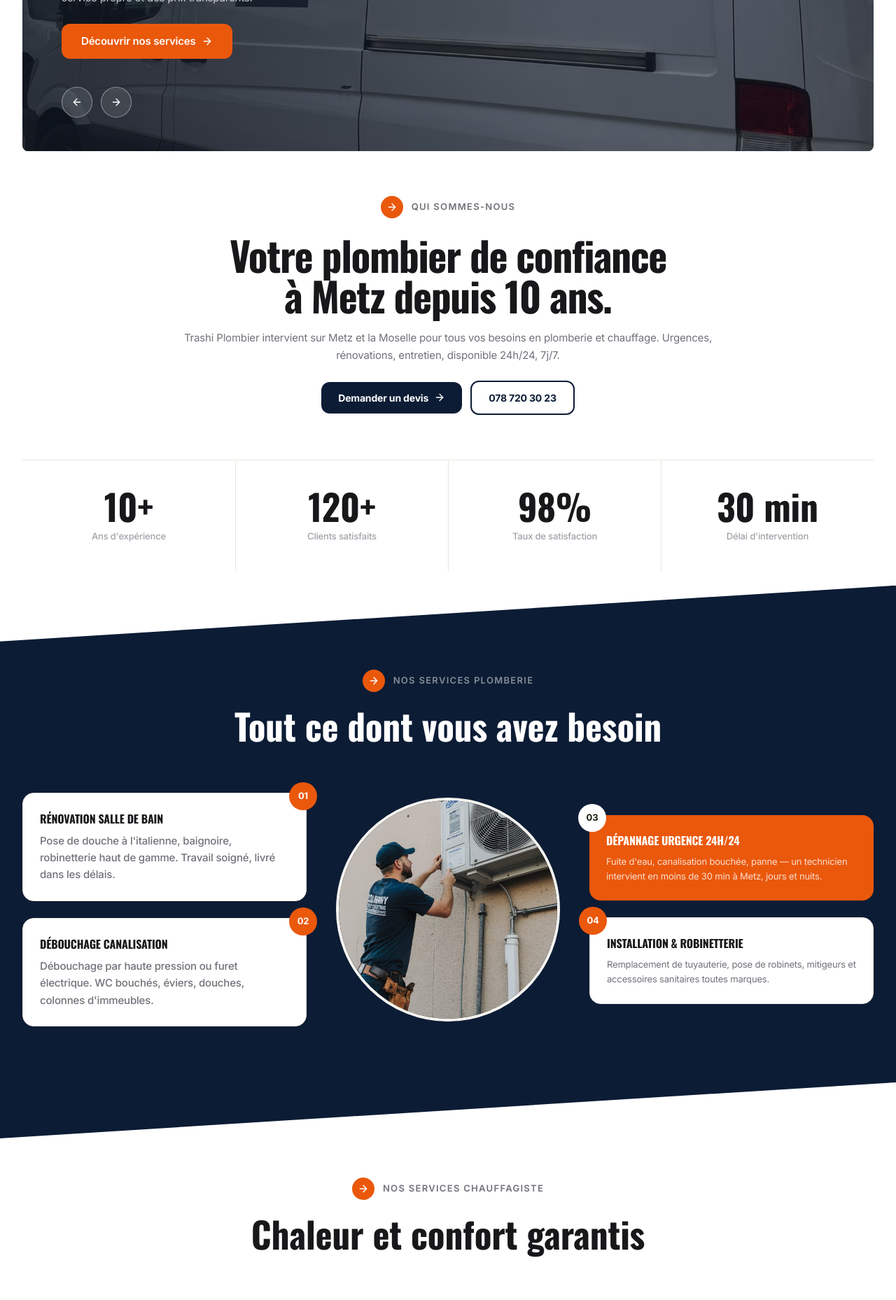
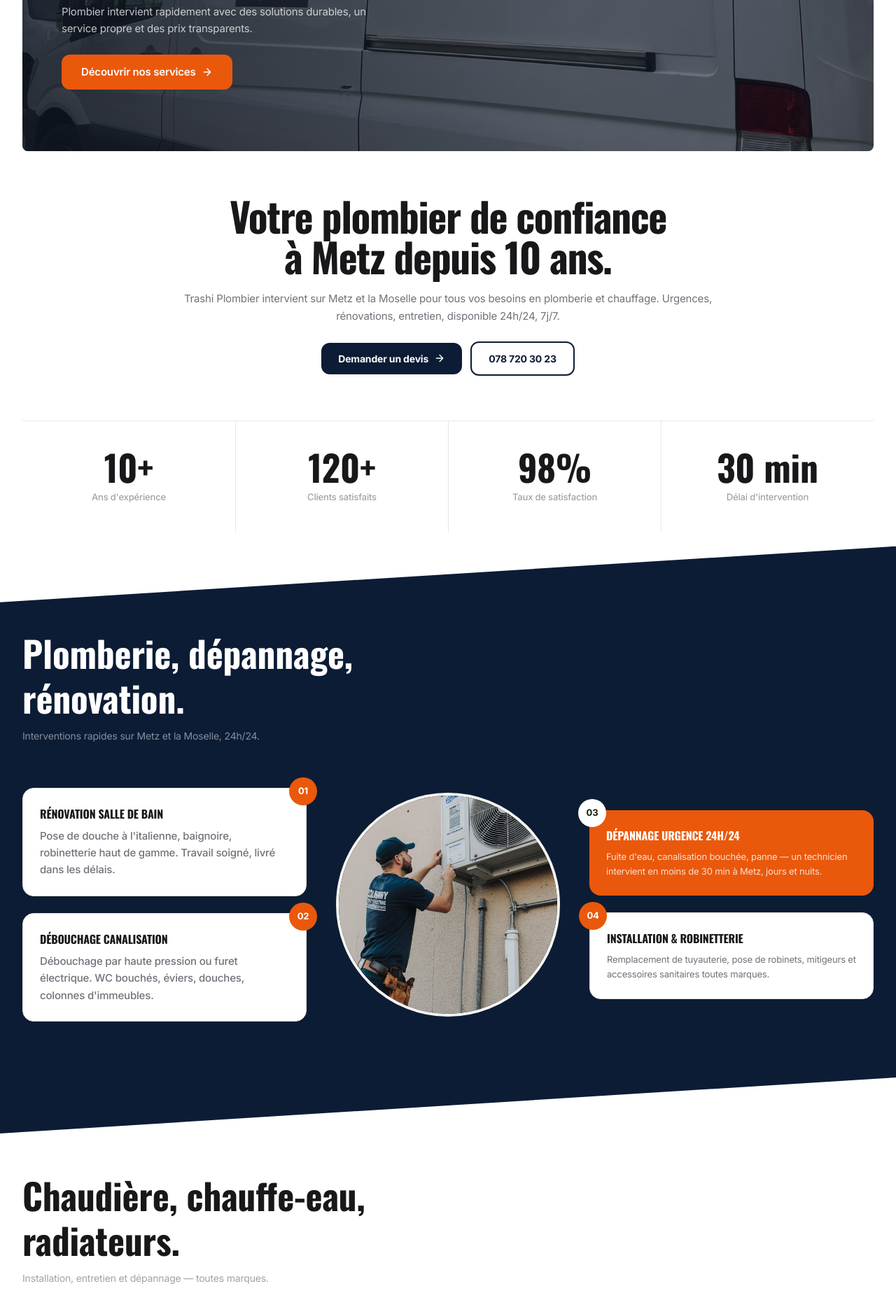
Before and after one commit to madebyaldo/trashi-plombier, a Next.js app: page / in a window 1280 px wide. Shown: the part 520-2378 px from the top of the page at 70% size. Built offline with nearby package versions, Linux system fonts and the light colour scheme.

Commit message:
remove repetitive eyebrow badges, left-align headers, direct headings

```diff
--- a/app/page.tsx
+++ b/app/page.tsx
@@ -37,14 +37,6 @@ export default function HomePage() {
 
             {/* ── Content — pinned to bottom-left ── */}
             <div className="relative z-10 h-full flex flex-col justify-end pb-8 px-5 lg:pb-12 lg:px-14 max-w-[680px]">
-              {/* Eyebrow */}
-              <span
-                className="inline-block text-[11px] font-bold uppercase tracking-[0.22em] mb-4"
-                style={{ color: "#EA580C" }}
-              >
-                Disponible 24h/24 – Expert certifié
-              </span>
-
               {/* Heading */}
               <h1
                 className="font-heading font-black text-white uppercase leading-[0.95] tracking-tight mb-5"
@@ -71,25 +63,6 @@ export default function HomePage() {
                 </Link>
               </div>
 
-              {/* Slider arrows */}
-              <div className="flex items-center gap-3">
-                <button
-                  aria-label="Précédent"
-                  className="w-11 h-11 rounded-full border border-white/40 bg-white/10 flex items-center justify-center text-white hover:bg-white/20 transition-colors"
-                >
-                  <svg className="w-4 h-4" fill="none" stroke="currentColor" viewBox="0 0 24 24" strokeWidth={2}>
-                    <path strokeLinecap="round" strokeLinejoin="round" d="M19 12H5M12 19l-7-7 7-7"/>
-                  </svg>
-                </button>
-                <button
-                  aria-label="Suivant"
-                  className="w-11 h-11 rounded-full border border-white/40 bg-white/10 flex items-center justify-center text-white hover:bg-white/20 transition-colors"
-                >
-                  <svg className="w-4 h-4" fill="none" stroke="currentColor" viewBox="0 0 24 24" strokeWidth={2}>
-                    <path strokeLinecap="round" strokeLinejoin="round" d="M5 12h14M12 5l7 7-7 7"/>
-                  </svg>
-                </button>
-              </div>
             </div>
           </div>
         </div>
@@ -112,18 +85,11 @@ export default function HomePage() {
         <div className="max-w-[1440px] mx-auto px-6 lg:px-8">
 
           {/* Header */}
-          <div className="text-center mb-16">
-            <div className="flex items-center justify-center gap-3 mb-4">
-              <div className="w-8 h-8 rounded-full flex items-center justify-center shrink-0" style={{ background: "#EA580C" }}>
-                <svg className="w-4 h-4 text-white" fill="none" stroke="currentColor" viewBox="0 0 24 24" strokeWidth={2.2}>
-                  <path strokeLinecap="round" strokeLinejoin="round" d="M5 12h14M12 5l7 7-7 7"/>
-                </svg>
-              </div>
-              <span className="text-[13px] font-semibold text-white/50 uppercase tracking-widest">Nos services plomberie</span>
-            </div>
+          <div className="mb-16">
             <h2 className="font-heading font-black text-white leading-tight" style={{ fontSize: "clamp(2rem, 4vw, 3.5rem)" }}>
-              Tout ce dont vous avez besoin
+              Plomberie, dépannage,<br />rénovation.
             </h2>
+            <p className="text-white/50 text-[14px] mt-3">Interventions rapides sur Metz et la Moselle, 24h/24.</p>
           </div>
 
           {/* Process: left cards | circle image | right cards */}
@@ -138,18 +104,11 @@ export default function HomePage() {
         <div className="max-w-[1440px] mx-auto px-6 lg:px-8">
 
           {/* Header */}
-          <div className="text-center mb-16">
-            <div className="flex items-center justify-center gap-3 mb-4">
-              <div className="w-8 h-8 rounded-full flex items-center justify-center shrink-0" style={{ background: "#EA580C" }}>
-                <svg className="w-4 h-4 text-white" fill="none" stroke="currentColor" viewBox="0 0 24 24" strokeWidth={2.2}>
-                  <path strokeLinecap="round" strokeLinejoin="round" d="M5 12h14M12 5l7 7-7 7"/>
-                </svg>
-              </div>
-              <span className="text-[13px] font-semibold text-ink-500 uppercase tracking-widest">Nos services chauffagiste</span>
-            </div>
+          <div className="mb-12">
             <h2 className="font-heading font-black text-ink-900 leading-tight" style={{ fontSize: "clamp(2rem, 4vw, 3.5rem)" }}>
-              Chaleur et confort garantis
+              Chaudière, chauffe-eau,<br />radiateurs.
             </h2>
+            <p className="text-ink-400 text-[14px] mt-3">Installation, entretien et dépannage — toutes marques.</p>
           </div>
 
           {/* Service cards */}
@@ -197,14 +156,6 @@ export default function HomePage() {
 
           {/* Header */}
           <div className="mb-8">
-            <div className="flex items-center gap-3 mb-4">
-              <div className="w-8 h-8 rounded-full flex items-center justify-center shrink-0" style={{ background: "#EA580C" }}>
-                <svg className="w-4 h-4 text-white" fill="none" stroke="currentColor" viewBox="0 0 24 24" strokeWidth={2.2}>
-                  <path strokeLinecap="round" strokeLinejoin="round" d="M5 12h14M12 5l7 7-7 7"/>
-                </svg>
-              </div>
-              <span className="text-[13px] font-semibold text-ink-500 uppercase tracking-widest">Nos réalisations</span>
-            </div>
             <div className="flex items-end justify-between gap-4">
               <h2 className="font-heading font-black text-ink-900 leading-tight" style={{ fontSize: "clamp(1.8rem, 3.5vw, 3rem)" }}>
                 Réalisations soignées<br />pour chaque client.
@@ -321,20 +272,12 @@ export default function HomePage() {
         <div className="max-w-[1440px] mx-auto px-6 lg:px-8">
 
           {/* Header */}
-          <div className="mb-12 text-center">
-            <div className="flex items-center justify-center gap-3 mb-4">
-              <div className="w-8 h-8 rounded-full flex items-center justify-center shrink-0" style={{ background: "#EA580C" }}>
-                <svg className="w-4 h-4" fill="none" stroke="white" viewBox="0 0 24 24" strokeWidth={2.2}>
-                  <path strokeLinecap="round" strokeLinejoin="round" d="M5 12h14M12 5l7 7-7 7"/>
-                </svg>
-              </div>
-              <span className="text-[13px] font-semibold text-ink-500 uppercase tracking-widest">FAQ</span>
-            </div>
+          <div className="mb-12">
             <h2
               className="font-heading font-black text-ink-900 tracking-tight"
               style={{ fontSize: "clamp(2.2rem, 4vw, 3.8rem)" }}
             >
-              Questions fréquentes
+              Vos questions,<br />nos réponses.
             </h2>
           </div>
 
--- a/components/ui/about-section.tsx
+++ b/components/ui/about-section.tsx
@@ -16,17 +16,7 @@ export default function AboutSection() {
     <section className="bg-white pt-12 pb-16 md:pt-16 md:pb-20">
       <div className="max-w-[1440px] mx-auto px-6 lg:px-8">
 
-        {/* Eyebrow */}
-        <div className="flex items-center justify-start md:justify-center gap-3 mb-6">
-          <div className="w-8 h-8 rounded-full flex items-center justify-center" style={{ background: "#EA580C" }}>
-            <svg className="w-4 h-4" fill="none" stroke="white" viewBox="0 0 24 24" strokeWidth={2.2}>
-              <path strokeLinecap="round" strokeLinejoin="round" d="M5 12h14M12 5l7 7-7 7" />
-            </svg>
-          </div>
-          <span className="text-[13px] font-semibold text-ink-500 uppercase tracking-widest">Qui sommes-nous</span>
-        </div>
-
-        {/* Heading, centered */}
+        {/* Heading */}
         <div className="text-left md:text-center max-w-3xl md:mx-auto mb-6">
           <h2
             className="font-heading font-black text-ink-900 leading-[1.0] tracking-tight mb-5"
--- a/components/ui/stagger-testimonials.tsx
+++ b/components/ui/stagger-testimonials.tsx
@@ -78,24 +78,11 @@ export default function StaggerTestimonials() {
       {/* Header */}
       <div className="flex flex-col md:flex-row md:items-center md:justify-between gap-4 mb-16">
         <div>
-          <div className="flex items-center gap-3 mb-4">
-            <div
-              className="w-8 h-8 rounded-full flex items-center justify-center shrink-0"
-              style={{ background: "#EA580C" }}
-            >
-              <svg className="w-4 h-4" fill="none" stroke="white" viewBox="0 0 24 24" strokeWidth={2.2}>
-                <path strokeLinecap="round" strokeLinejoin="round" d="M5 12h14M12 5l7 7-7 7" />
-              </svg>
-            </div>
-            <span className="text-[13px] font-semibold text-white/50 uppercase tracking-widest">
-              Témoignages clients
-            </span>
-          </div>
           <h2
             className="font-heading font-black text-white leading-tight"
             style={{ fontSize: "clamp(1.8rem, 3.5vw, 3rem)" }}
           >
-            Nos clients<br />parlent d&apos;eux-mêmes.
+            Ils nous font<br />confiance.
           </h2>
         </div>
         <a
```
